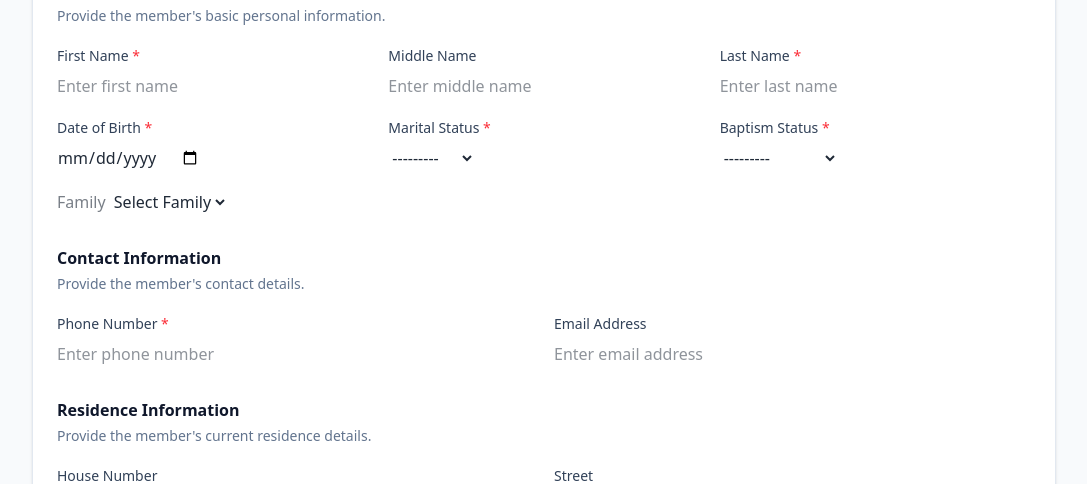
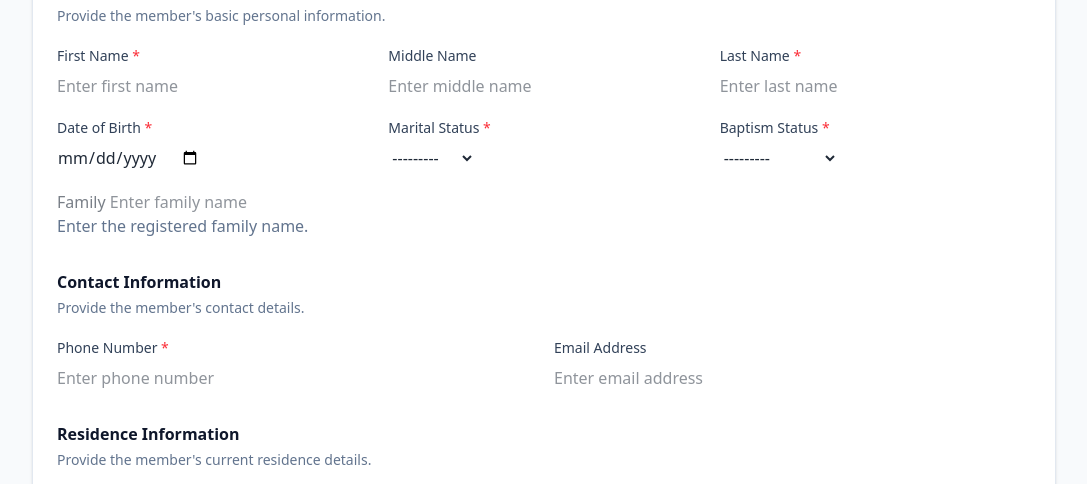
Before and after one commit to MsengiCORE/Catholic_Member_Information_and_Management_System, a Django app: page /members/register/ in a window 1280 px wide. Shown: the part 460-944 px from the top of the page, without its empty margins (96-1183 px from the left). Run offline with Django 5.2, Linux system fonts and the light colour scheme; style sheets or scripts are compiled from the project's sources; some libraries are stand-ins or nearby versions.

Commit message:
registration

```diff
--- a/members/admin.py
+++ b/members/admin.py
@@ -232,7 +232,7 @@ class ChurchMemberAdmin(admin.ModelAdmin):
         "first_name",
         "middle_name",
         "last_name",
-        "family",
+        "family_name",
         "phone_number",
         "marital_status",
         "baptism_status",
@@ -246,11 +246,10 @@ class ChurchMemberAdmin(admin.ModelAdmin):
         "last_name",
         "phone_number",
         "email",
-        "family__name",
+        "family_name",
     )
 
     list_filter = (
-        "family",
         "marital_status",
         "baptism_status",
         "church_associations",
--- a/members/forms.py
+++ b/members/forms.py
@@ -222,6 +222,17 @@ class FamilyForm(forms.ModelForm):
         return self.cleaned_data["description"].strip()
 
 class ChurchMemberForm(forms.ModelForm):
+    family_name = forms.CharField(
+        label="Family",
+        max_length=150,
+        required=False,
+        widget=forms.TextInput(
+            attrs={
+                "class": "input input-bordered w-full bg-white",
+                "placeholder": "Enter family name",
+            }
+        ),
+    )
 
     class Meta:
         model = ChurchMember
@@ -241,7 +252,6 @@ class ChurchMemberForm(forms.ModelForm):
             "district",
             "region",
             "baptism_status",
-            "family",
             "church_associations",
             "leadership_positions",
         ]
@@ -363,9 +373,10 @@ class ChurchMemberForm(forms.ModelForm):
                 }
             ),
 
-            "family": forms.Select(
+            "family": forms.TextInput(
                 attrs={
-                    "class": "select select-bordered w-full bg-white",
+                    "class": "input input-bordered w-full bg-white",
+                    "placeholder": "Enter family name",
                 }
             ),
 
@@ -385,15 +396,6 @@ class ChurchMemberForm(forms.ModelForm):
     def __init__(self, *args, **kwargs):
         super().__init__(*args, **kwargs)
 
-        self.fields["family"].queryset = (
-            Family.objects
-            .filter(is_active=True)
-            .select_related(
-                "small_christian_community__zone__parish__deanery__diocese"
-            )
-            .order_by("name")
-        )
-
         self.fields["church_associations"].queryset = (
             ChurchAssociation.objects
             .filter(is_active=True)
@@ -405,8 +407,6 @@ class ChurchMemberForm(forms.ModelForm):
             .filter(is_active=True)
             .order_by("name")
         )
-
-        self.fields["family"].empty_label = "Select Family"
 
     def clean_digital_offering_number(self):
         digital_offering_number = self.cleaned_data["digital_offering_number"].strip()
@@ -475,3 +475,16 @@ class ChurchMemberForm(forms.ModelForm):
             )
 
         return date_of_birth
+
+    def clean_family_name(self):
+        family_name = self.cleaned_data.get("family_name", "").strip()
+
+        if not family_name:
+            return ""
+
+        if any(char.isdigit() for char in family_name):
+            raise forms.ValidationError(
+                "Family name cannot contain numbers."
+            )
+
+        return family_name
--- a/members/models.py
+++ b/members/models.py
@@ -515,14 +515,10 @@ class ChurchMember(models.Model):
         related_name="members"
     )
 
-    family = models.ForeignKey(
-        Family,
-        on_delete=models.PROTECT,
-        related_name="members",
-        null=True,
-        blank=True
+    family_name = models.CharField(
+        max_length=150,
+        blank=True,
     )
-
     # System Timestamps
     created_at = models.DateTimeField(
         auto_now_add=True
--- a/members/views.py
+++ b/members/views.py
@@ -1,3 +1,4 @@
+from django.db import transaction
 from django.contrib import messages
 from django.http import JsonResponse
 from django.shortcuts import redirect, render
@@ -8,6 +9,7 @@ from .models import (
     Parish,
     SmallChristianCommunity,
     Zone,
+    Family,
 )
 
 
@@ -147,6 +149,8 @@ def register_family(request):
         context
     )
 
+@transaction.atomic
+@transaction.atomic
 def register_member(request):
     if request.method == "POST":
         form = ChurchMemberForm(request.POST)
--- a/templates/members/register.html
+++ b/templates/members/register.html
@@ -237,15 +237,21 @@
                                     </span>
                                 </label>
 
-                                {{ form.family }}
+                                {{ form.family_name }}
 
-                                {% if form.family.errors %}
+                                {% if form.family_name.errors %}
                                     <div class="mt-1 text-sm text-error">
-                                        {% for error in form.family.errors %}
+                                        {% for error in form.family_name.errors %}
                                             <p>{{ error }}</p>
                                         {% endfor %}
                                     </div>
                                 {% endif %}
+
+                                <label class="label">
+                                    <span class="label-text-alt text-slate-500">
+                                        Enter the registered family name.
+                                    </span>
+                                </label>
                             </div>
 
                         </div>
```
Also changed, not shown: members/migrations/0004_remove_churchmember_family_churchmember_family_name.py (added).
